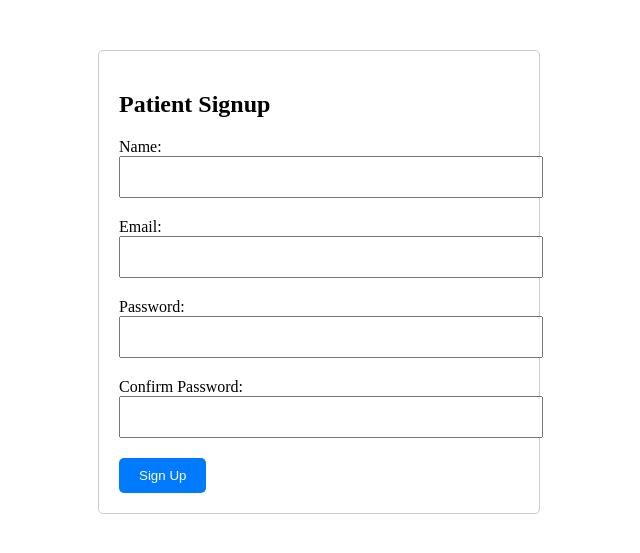
After one commit to najamgul/pce_comp_web_programming_lab_vashnavi, a PHP site: page /signup.html in a window 1280 px wide. The commit adds this page. Shown: the top 553 px of the page, without its empty margins (321-961 px from the left). Run offline with PHP 8.4, Linux system fonts and the light colour scheme.

Commit message:
Add files via upload

```diff
--- /dev/null
+++ b/script.js
@@ -0,0 +1,12 @@
+document.addEventListener("DOMContentLoaded", function () {
+    const form = document.getElementById("signupForm");
+    form.addEventListener("submit", function (event) {
+        const password = document.getElementById("password").value;
+        const confirm_password = document.getElementById("confirm_password").value;
+
+        if (password !== confirm_password) {
+            alert("Passwords do not match");
+            event.preventDefault();
+        }
+    });
+});
--- /dev/null
+++ b/signup.html
@@ -0,0 +1,35 @@
+<!DOCTYPE html>
+<html lang="en">
+<head>
+    <meta charset="UTF-8">
+    <meta name="viewport" content="width=device-width, initial-scale=1.0">
+    <title>Patient Signup</title>
+    <link rel="stylesheet" href="styles.css">
+</head>
+<body>
+    <div class="container">
+        <h2>Patient Signup</h2>
+        <form id="signupForm" action="signup.php" method="POST">
+            <div class="form-group">
+                <label for="name">Name:</label>
+                <input type="text" id="name" name="name" required>
+            </div>
+            <div class="form-group">
+                <label for="email">Email:</label>
+                <input type="email" id="email" name="email" required>
+            </div>
+            <div class="form-group">
+                <label for="password">Password:</label>
+                <input type="password" id="password" name="password" required>
+            </div>
+            <div class="form-group">
+                <label for="confirm_password">Confirm Password:</label>
+                <input type="password" id="confirm_password" name="confirm_password" required>
+            </div>
+            <button type="submit">Sign Up</button>
+        </form>
+    </div>
+
+    <script src="script.js"></script>
+</body>
+</html>
--- a/styles.css
+++ b/styles.css
@@ -1,85 +1,36 @@
-
-body {
-    font-family: 'Arial', sans-serif;
-    background-color: #f4f4f4;
-    margin: 0;
-    padding: 0;
+.container {
+    width: 400px;
+    margin: 50px auto;
+    padding: 20px;
+    border: 1px solid #ccc;
+    border-radius: 5px;
 }
 
-header {
-    background-color: #3498db;
-    color: #fff;
-    text-align: center;
-    padding: 1em 0;
+.form-group {
+    margin-bottom: 20px;
 }
 
-section {
-    max-width: 800px;
-    margin: 20px auto;
-    padding: 20px;
-    background-color: #fff;
-    border-radius: 8px;
-    box-shadow: 0 0 10px rgba(0, 0, 0, 0.1);
+label {
+    display: block;
 }
 
-h1, h2 {
-    color: #3498db;
+input[type="text"],
+input[type="email"],
+input[type="password"] {
+    width: 100%;
+    padding: 10px;
+    font-size: 16px;
 }
 
-p {
-    line-height: 1.6;
+button {
+    padding: 10px 20px;
+    background-color: #007bff;
+    color: #fff;
+    border: none;
+    border-radius: 5px;
+    cursor: pointer;
 }
 
-.team-member {
-    margin-top: 20px;
-    display: flex;
-    align-items: center;
+button:hover {
+    background-color: #0056b3;
 }
-
-.team-member img {
-    border-radius: 50%;
-    margin-right: 15px;
-}
-
-footer {
-    background-color: #2c3e50;
-    color: #fff;
-    text-align: center;
-    padding: 1em 0;
-}
-
-
-section1 {
-    margin: 20px;
-}
-
-table {
-    width: 100%;
-    border-collapse: collapse;
-    margin-top: 20px;
-}
-
-th, td {
-    border: 1px solid #ddd;
-    padding: 8px;
-    text-align: left;
-}
-
-th {
-    background-color: #333;
-    color: #fff;
-}
-
-tr:hover {
-    background-color: #f5f5f5;
-}
-
-.view-prescription {
-    text-decoration: none;
-    color: #0c082e;
-    font-weight: bold;
-}
-
-.view-prescription:hover {
-    text-decoration: underline;
-}
```
Also changed, not shown: db.php (added, +12 -0 lines), login.html (added, +21 -0 lines), login.php (added, +29 -0 lines), signup.php (added, +34 -0 lines), style.css (added, +31 -0 lines).
